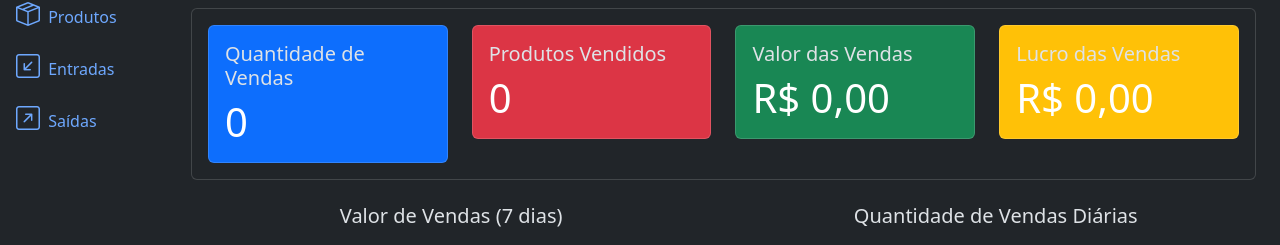
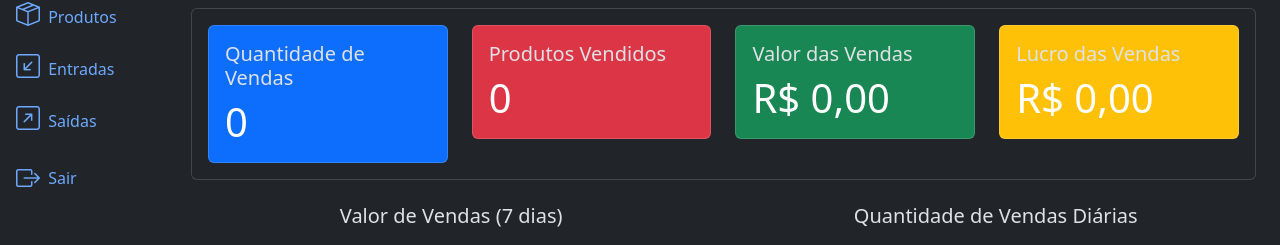
Before and after one commit to Luisf66/sge, a Django app: page / in a window 1280 px wide. Shown: the part 284-529 px from the top of the page. Run offline with Django 5.2, Linux system fonts and the light colour scheme; the visitor is signed in with stand-in values (Sample User, id 1); data that the repository does not hold is empty; some libraries are stand-ins or nearby versions.

Commit message:
feat: Logout #19

```diff
--- a/app/settings.py
+++ b/app/settings.py
@@ -49,8 +49,9 @@ INSTALLED_APPS = [
 ]
 
 LOGIN_URL = 'login'
+LOGIN_REDIRECT_URL = '/'
 
-LOGIN_REDIRECT_URL = '/'
+LOGOUT_REDIRECT_URL = '/login/'
 
 MIDDLEWARE = [
     'django.middleware.security.SecurityMiddleware',
--- a/app/templates/components/_sidebar.html
+++ b/app/templates/components/_sidebar.html
@@ -49,6 +49,19 @@
               <span class="ms-1">Saídas</span>
             </a>
           </li>
+          <li class="nav-item">
+            {% if user.is_authenticated %}
+              <form action="{% url 'logout' %}" method="POST" id="logout-form" class="nav-link px-0 align-middle">
+                {% csrf_token %}
+                <button type="submit" class="btn btn-link text-decoration-none text-reset nav-link px-0 align-middle">
+                  <i class="bi bi-box-arrow-right fs-4 align-middle"></i>
+                  <span class="ms-1 align-middle">
+                    Sair
+                  </span>
+                </button>
+              </form>
+            {% endif %}
+          </li>
         </ul>
       </div>
       <hr>
--- a/app/urls.py
+++ b/app/urls.py
@@ -8,6 +8,7 @@ from . import views
 urlpatterns = [
     path('admin/', admin.site.urls),
     path('login/', auth_views.LoginView.as_view(), name='login'),
+    path('logout/', auth_views.LogoutView.as_view(), name='logout'),
 
     path('', views.home, name='home'),
 
```
